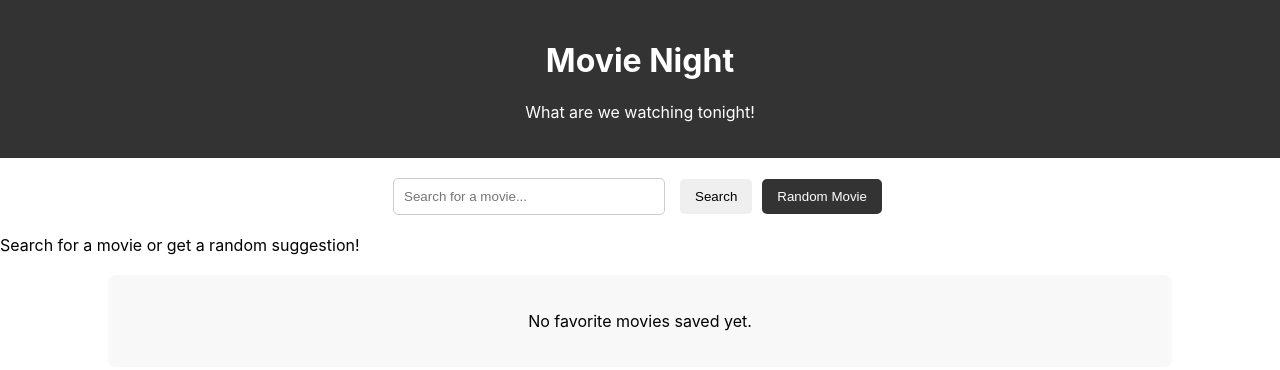
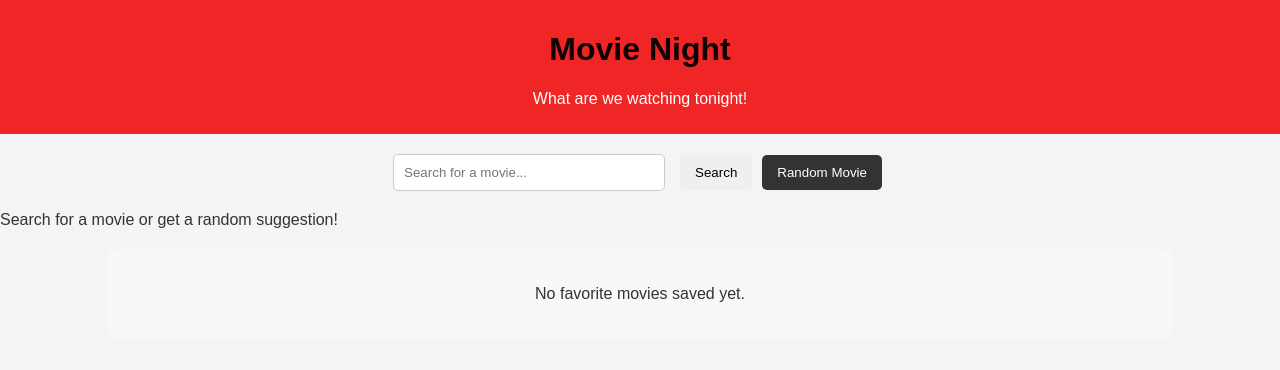
Before and after one commit to julhasur/MooviezNight-F, a React (Create React App) app: page / in a window 1280 px wide. Shown: the top 370 px of the page. Built offline with nearby package versions, Linux system fonts and the light colour scheme.

Commit message:
all general functions are working

```diff
--- a/src/index.css
+++ b/src/index.css
@@ -1,19 +1,40 @@
 body {
+  font-family: Arial, sans-serif;
   margin: 0;
-  font-family: -apple-system, BlinkMacSystemFont, 'Segoe UI', 'Roboto', 'Oxygen',
-    'Ubuntu', 'Cantarell', 'Fira Sans', 'Droid Sans', 'Helvetica Neue',
-    sans-serif;
-  -webkit-font-smoothing: antialiased;
-  -moz-osx-font-smoothing: grayscale;
+  padding: 0;
+  background-color: #f4f4f4;
+  color: #333;
 }
 
-code {
-  font-family: source-code-pro, Menlo, Monaco, Consolas, 'Courier New',
-    monospace;
+h1, h2, h3 {
+  color: #0e0101;
 }
-.App-header {
+
+button {
+  cursor: pointer;
+  transition: background-color 0.3s ease;
+}
+
+button:hover {
+  background-color: #555;
+}
+
+.container {
+  max-width: 800px;
+  margin: 0 auto;
+  padding: 20px;
+}
+
+header {
+  background-color: #f02626;
+  color: white;
+  padding: 10px 20px;
   text-align: center;
-  padding: 20px;
-  background-color: #333;
-  color: white;
 }
+
+footer {
+  text-align: center;
+  padding: 10px;
+  margin-top: 20px;
+  background-color: #ddd;
+}
```
